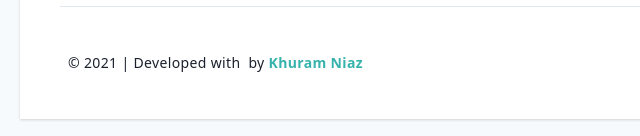
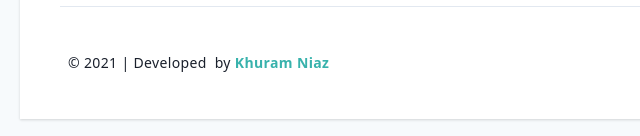
Before and after one commit to khuramniaz/My-Porfolio, a Gatsby site: page / in a window 1280 px wide. Shown: the part 1855-1991 px from the top of the page, 0-640 px from the left. Built offline with nearby package versions, Linux system fonts and the light colour scheme; Gatsby itself is replaced by a stand-in of ours.

Commit message:
Update footer.js

```diff
--- a/src/components/footer.js
+++ b/src/components/footer.js
@@ -6,7 +6,7 @@ const Footer = ({ social }) => (
   <footer className="py-6 mx-auto items-center justify-between md:flex">
     <div className="items-center flex tracking-wide mb-5 md:mb-0 justify-center text-sm ml-2">
       <span className="inline-block mr-1">
-        © {new Date().getFullYear()} | Developed with
+        © {new Date().getFullYear()} | Developed
       </span>
       <span className="inline-block mr-1">
 
```
